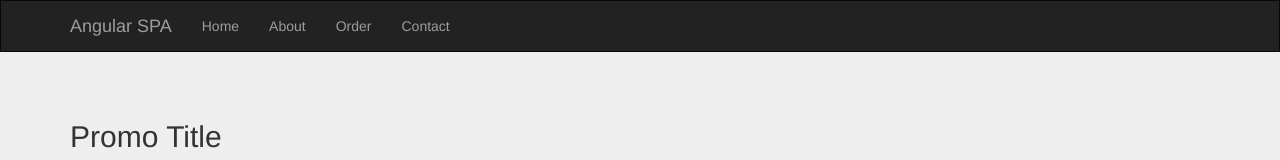
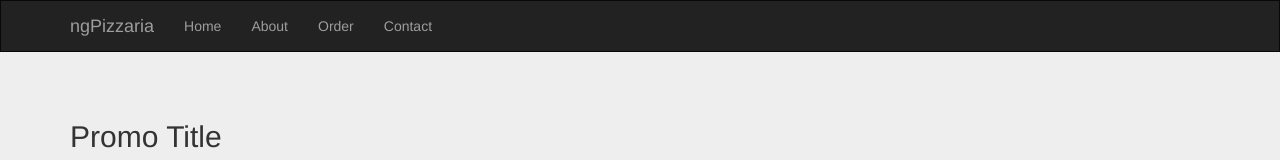
Before and after one commit to codyme/ngPizzaria, an Angular app: page / in a window 1280 px wide. Shown: the top 160 px of the page. Built offline with nearby package versions, Linux system fonts and the light colour scheme.

Commit message:
Changes branding

```diff
--- a/src/app/components/navbar/navbar.component.ts
+++ b/src/app/components/navbar/navbar.component.ts
@@ -10,7 +10,7 @@ export class NavbarComponent implements OnInit {
   private branding: string;
 
   constructor() {
-    this.branding = 'Angular SPA';
+    this.branding = 'ngPizzaria';
   }
 
   ngOnInit() {
```
